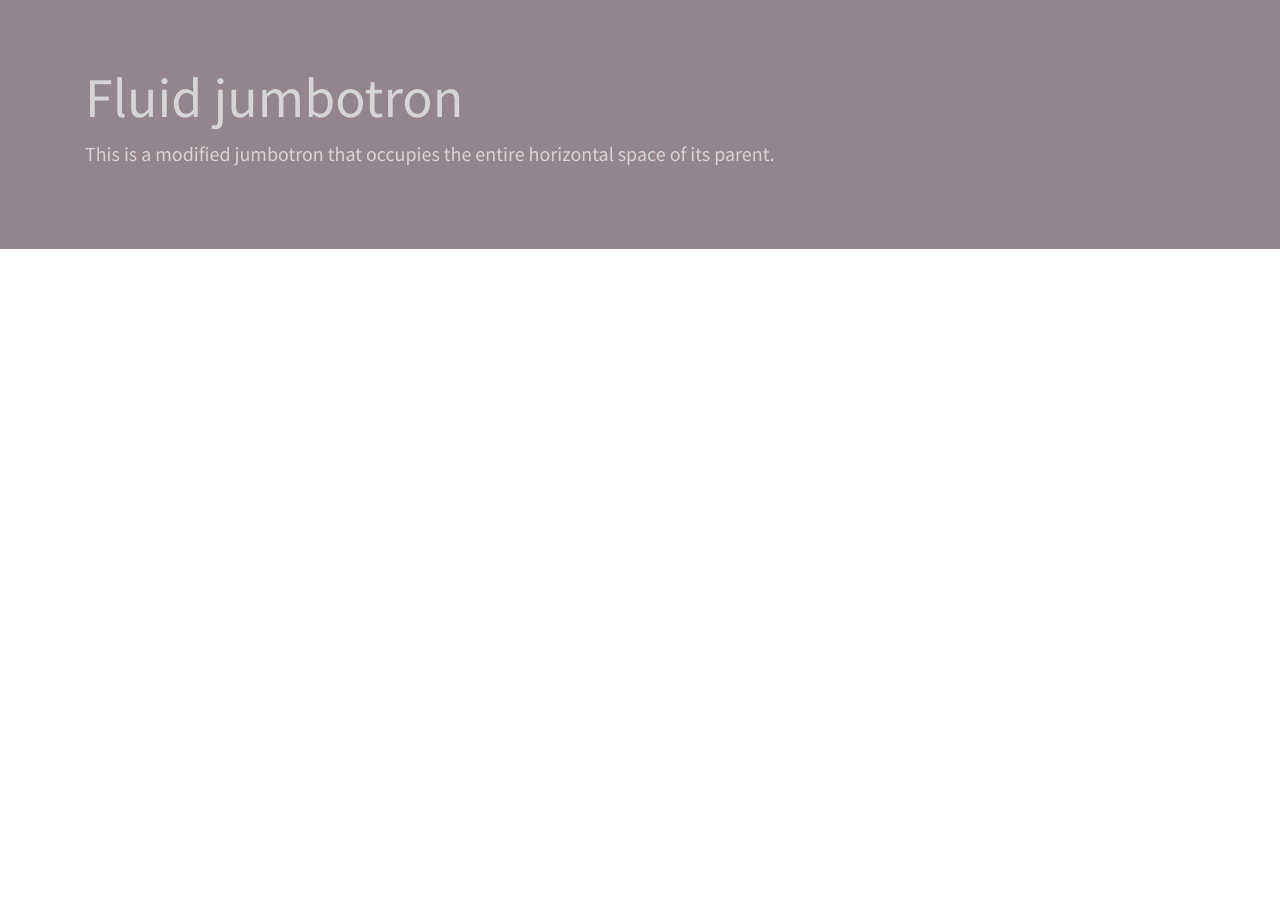
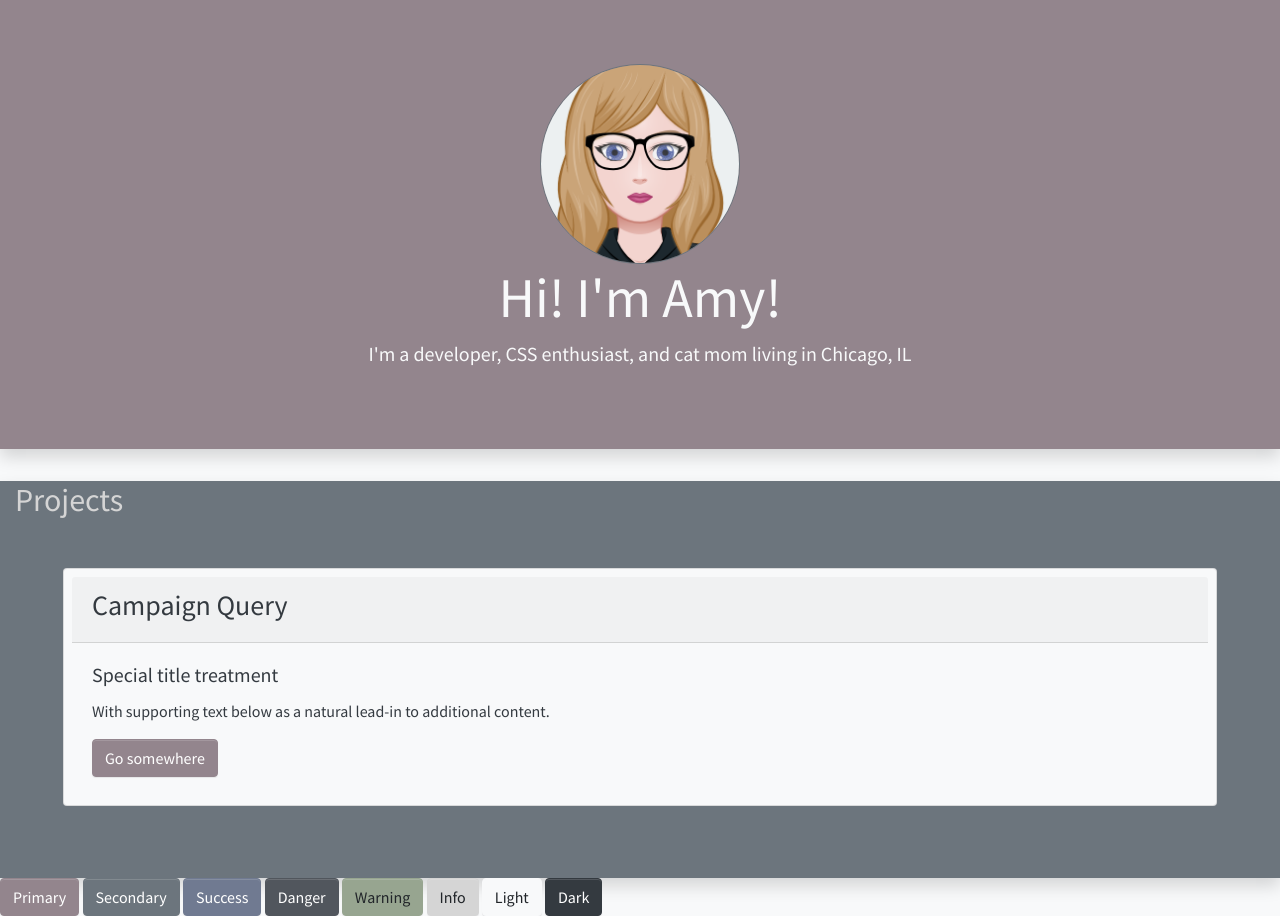
Before and after one commit to morettiamye/morettiamye.github.io, a plain HTML site: page index.html in a window 1280 px wide. Before the commit the page ends 800 px from the top, so only its background shows below. Drawn offline with Linux system fonts and the light colour scheme.

Commit message:
adding campaign query card

```diff
--- /dev/null
+++ b/assets/css/custom.css
@@ -0,0 +1,4 @@
+.amy {
+    height: 200px;
+    width: 200px;
+}
--- a/index.html
+++ b/index.html
@@ -6,24 +6,50 @@
     <title>Amy Moretti - Developer</title>
     <meta name="viewport" content="width=device-width, initial-scale=1">
 
-    <!-- Google Fonts -->
-    <link href="https://fonts.googleapis.com/css?family=Open+Sans" rel="stylesheet">
-
-    <!-- My CSS -->
-    <link rel="stylesheet" href="./assets/css/style.css">
+    <!-- Custom Bootstrap CSS -->
+    <link rel="stylesheet" href="./assets/css/bootstrap.css">
+    <!-- Custom CSS -->
+    <link rel="stylesheet" href="./assets/css/custom.css">
 
 </head>
 
-<body>
-        <div class="jumbotron jumbotron-fluid bg-primary">
-                <div class="container">
-                  <h1 class="display-4">Fluid jumbotron</h1>
-                  <p class="lead">This is a modified jumbotron that occupies the entire horizontal space of its parent.</p>
-                </div>
+<body class="bg-light">
+
+  <!-- Jumbotron -->
+  <div class="jumbotron jumbotron-fluid bg-primary shadow">
+    <div class="container text-center">
+      <img src="assets/images/myAvatar.png" alt="Amy" class="rounded-circle border border-secondary amy" />
+      <h1 class="display-4 text-light"><strong>Hi! I'm Amy!</strong></h1>
+      <p class="lead text-light">I'm a developer, CSS enthusiast, and cat mom living in Chicago, IL</p>
+    </div><!-- Close container-->
+  </div><!-- Close Jumbotron-->
+
+  <div class="container-fluid bg-secondary shadow">
+    <h2>Projects</h2>
+
+    <div class="card campaign bg-light text-dark p-2 m-5">
+        <div class="card-header text-dark">
+            <h3>Campaign Query</h3>
+        </div>
+              <div class="card-body">
+                <h5 class="card-title">Special title treatment</h5>
+                <p class="card-text">With supporting text below as a natural lead-in to additional content.</p>
+                <a href="#" class="btn btn-primary">Go somewhere</a>
               </div>
+      </div> <!-- Close campaign card -->
 
-      </div>
+      <br/>
+
+  </div><!-- Close container -->
 
 
+      <button type="button" class="btn btn-primary">Primary</button>
+<button type="button" class="btn btn-secondary">Secondary</button>
+<button type="button" class="btn btn-success">Success</button>
+<button type="button" class="btn btn-danger">Danger</button>
+<button type="button" class="btn btn-warning">Warning</button>
+<button type="button" class="btn btn-info">Info</button>
+<button type="button" class="btn btn-light">Light</button>
+<button type="button" class="btn btn-dark">Dark</button>
 </body>
 </html>
```
Also changed, not shown: assets/css/bootstrap.css (renamed from assets/css/style.css), assets/images/myAvatar.png (added).
